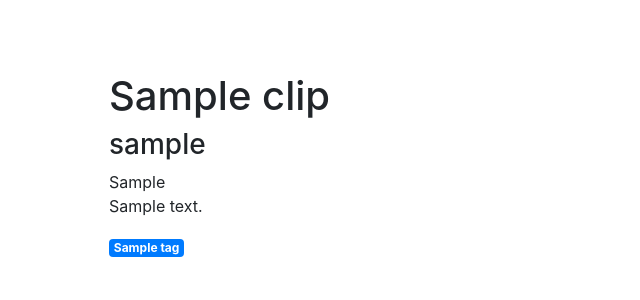
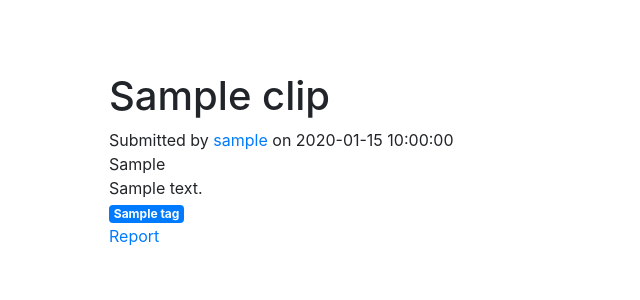
Before and after one commit to Krankdud/speedtech, a Flask app: template speeddb/templates/clip.html in a window 1280 px wide. Shown: the part 56-356 px from the top of the page, without its empty margins (0-640 px from the left). Run offline with Flask 2, Linux system fonts and the light colour scheme; the template is opened without the code that fills it: most values are stand-ins (such as "Sample title", 1, 10 or a date in 2020); parts of the project's set-up code (start-up, migrations or seed data) failed here and were passed over; some libraries are stand-ins or nearby versions.

Commit message:
Added divs to the clip page and changed the layout

```diff
--- a/speeddb/templates/clip.html
+++ b/speeddb/templates/clip.html
@@ -2,10 +2,19 @@
 {% block title %}{{ clip.title }}{% endblock %}
 {% block content %}
 <h1>{{ clip.title }}</h1>
-<h3>{{ clip.user.username }}</h3>
-{{ clip_embed }}
-<p>{{ clip.description }}</p>
-{% for tag in clip.tags %}
-<span class="badge badge-primary">{{ tag.name }}</span>
-{% endfor %}
+<div class="clip-author">Submitted by <a href="#">{{ clip.user.username }}</a> on {{ clip.time_created }}</div>
+<div class="clip-embed">
+    {{ clip_embed }}
+</div>
+<div class="clip-description">
+    {{ clip.description }}
+</div>
+<div class="clip-tags">
+    {% for tag in clip.tags %}
+        <a href="{{ url_for('show_tag_page', tag_name=tag.name, page=1) }}" class="badge badge-primary">{{ tag.name }}</a>
+    {% endfor %}
+</div>
+<div class="clip-links">
+    <a href="#">Report</a>
+</div>
 {% endblock %}
```
